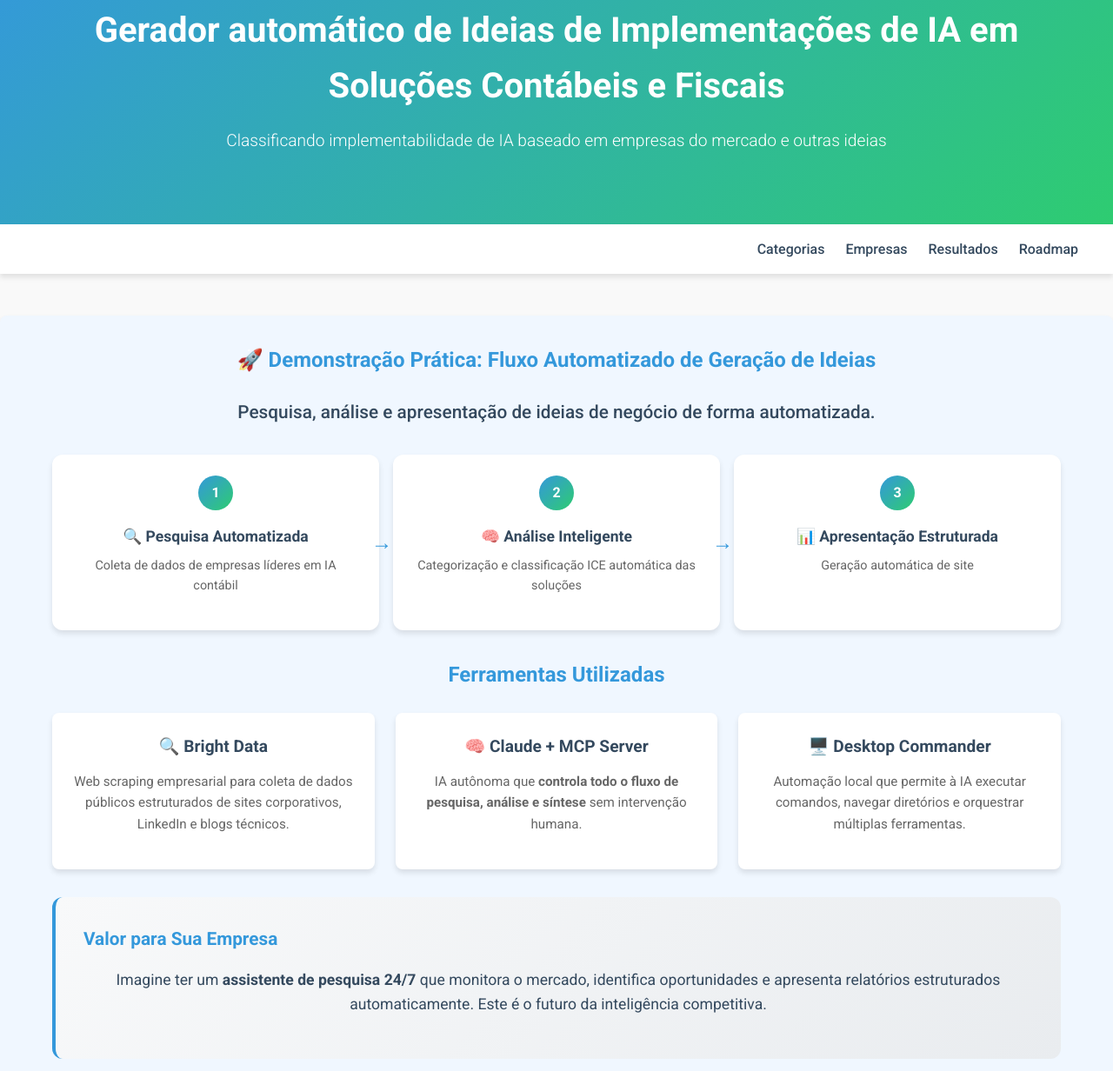
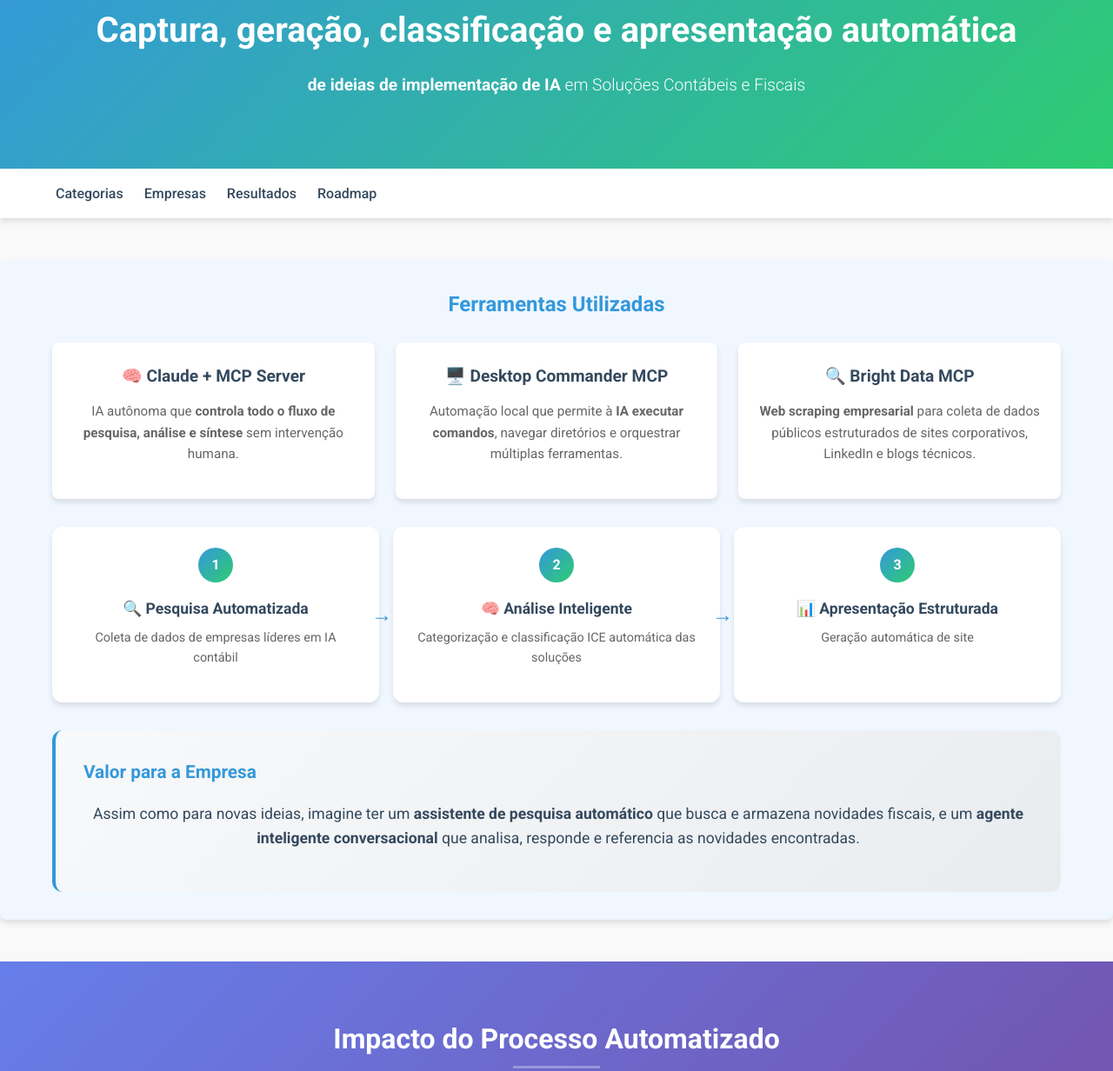
Before and after one commit to Paulo-Dandrea/Ideias-ia, a plain HTML site: page index.html in a window 1280 px wide. Shown: the part 61-1293 px from the top of the page at 87% size. Drawn offline with Linux system fonts and the light colour scheme.

Commit message:
Refine title and header in index.html for clarity; enhance "Ferramentas Utilizadas" section with detailed descriptions of tools; update value proposition to emphasize automated research assistant capabilities.

```diff
--- a/index.html
+++ b/index.html
@@ -3,7 +3,7 @@
 <head>
     <meta charset="UTF-8">
     <meta name="viewport" content="width=device-width, initial-scale=1.0">
-    <title>Gerador automático de Ideias de Implementações de IA em Soluções Contábeis e Fiscais</title>
+    <title>Captura e geração automática de Ideias de Implementações de IA em Soluções Contábeis e Fiscais</title>
     <link rel="stylesheet" href="https://cdnjs.cloudflare.com/ajax/libs/font-awesome/6.5.1/css/all.min.css">
     <link href="https://fonts.googleapis.com/css2?family=Roboto:wght@300;400;500;700&display=swap" rel="stylesheet">
     <link rel="stylesheet" href="css/styles.css">
@@ -11,14 +11,13 @@
 <body>
     <header>
         <div class="container header-content">
-            <h1>Gerador automático de <strong>Ideias de Implementações de IA</strong> em Soluções Contábeis e Fiscais</strong></h1>
-            <p class="header-subtitle">Classificando implementabilidade de IA baseado em empresas do mercado e outras ideias</p>
+            <h1>Captura, geração, classificação e apresentação automática</h1>
+            <p class="header-subtitle"><strong> de ideias de implementação de IA</strong> em Soluções Contábeis e Fiscais </p>
         </div>
     </header>
 
     <nav>
         <div class="container nav-container">
-            <div class="logo">  </div>
             <ul class="nav-links">
                 <li><a href="#categories">Categorias</a></li>
                 <li><a href="#companies">Empresas</a></li>
@@ -32,8 +31,26 @@
         <!-- Introdução da IA -->
         <section class="ai-intro">
             <div class="container">
-                <h3>🚀 Demonstração Prática: Fluxo Automatizado de Geração de Ideias</h3>
-                <p class="highlight-text">Pesquisa, análise e apresentação de ideias de negócio de forma automatizada.</p>
+                <!-- <h3>🚀 Demonstração Prática: Fluxo Automatizado de geração e captura de Ideias</h3> -->
+                <!-- <p class="highlight-text">Pesquisa, análise e apresentação de ideias de negócio de forma automatizada.</p> -->
+
+                <h3>Ferramentas Utilizadas</h3>
+                <div class="tool-list">
+                    <div class="tool-item">
+                        <h4>🧠 Claude + MCP Server</h4>
+                        <p>IA autônoma que <strong>controla todo o fluxo de pesquisa, análise e síntese</strong> sem intervenção humana.</p>
+                    </div>
+                    <div class="tool-item">
+                        <h4>🖥️ Desktop Commander MCP</h4>
+                        <p>Automação local que permite à <strong>IA executar comandos</strong>, navegar diretórios e orquestrar múltiplas ferramentas.</p>
+                    </div>
+                    <div class="tool-item">
+                        <h4>🔍 Bright Data MCP</h4>
+                        <p><strong>Web scraping empresarial</strong> para coleta de dados públicos estruturados de sites corporativos, LinkedIn e blogs técnicos.</p>
+                    </div>
+                </div>
+
+
 
                 <div class="process-flow">
                     <div class="flow-step">
@@ -53,25 +70,11 @@
                     </div>
                 </div>
 
-                <h3>Ferramentas Utilizadas</h3>
-                <div class="tool-list">
-                    <div class="tool-item">
-                        <h4>🔍 Bright Data</h4>
-                        <p>Web scraping empresarial para coleta de dados públicos estruturados de sites corporativos, LinkedIn e blogs técnicos.</p>
-                    </div>
-                    <div class="tool-item">
-                        <h4>🧠 Claude + MCP Server</h4>
-                        <p>IA autônoma que <strong>controla todo o fluxo de pesquisa, análise e síntese</strong> sem intervenção humana.</p>
-                    </div>
-                    <div class="tool-item">
-                        <h4>🖥️ Desktop Commander</h4>
-                        <p>Automação local que permite à IA executar comandos, navegar diretórios e orquestrar múltiplas ferramentas.</p>
-                    </div>
-                </div>
-
                 <div class="value-proposition">
-                    <h4>Valor para Sua Empresa</h4>
-                    <p>Imagine ter um <strong>assistente de pesquisa 24/7</strong> que monitora o mercado, identifica oportunidades e apresenta relatórios estruturados automaticamente. Este é o futuro da inteligência competitiva.</p>
+                    <h4>Valor para a Empresa</h4>
+                    <p>Assim como para novas ideias, imagine ter um <strong>assistente de pesquisa automático</strong> que busca e armazena novidades fiscais,
+                     e um <strong>agente inteligente conversacional</strong> que analisa, responde e referencia as novidades encontradas.
+                    </p>
                 </div>
             </div>
         </section>
```
